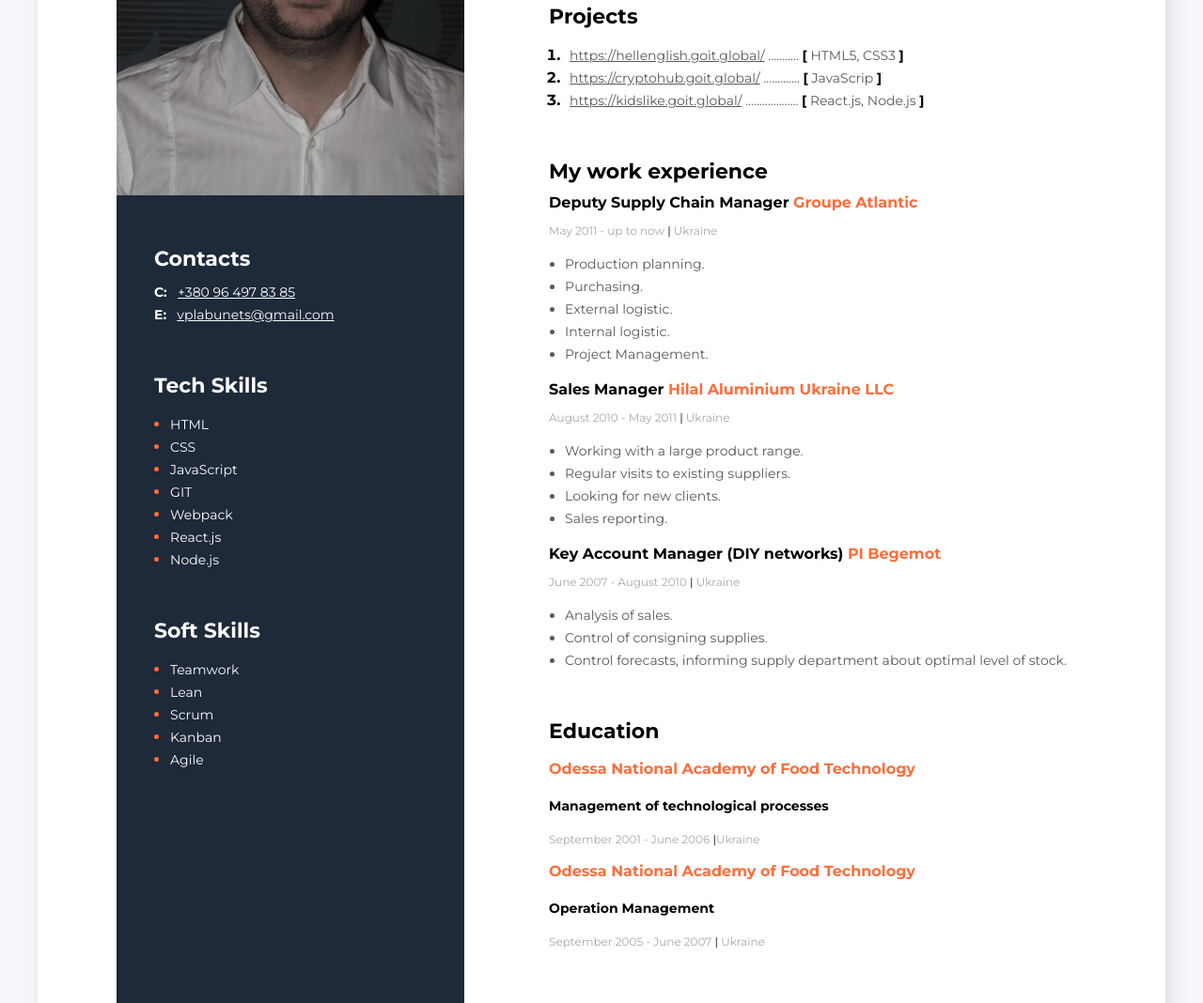
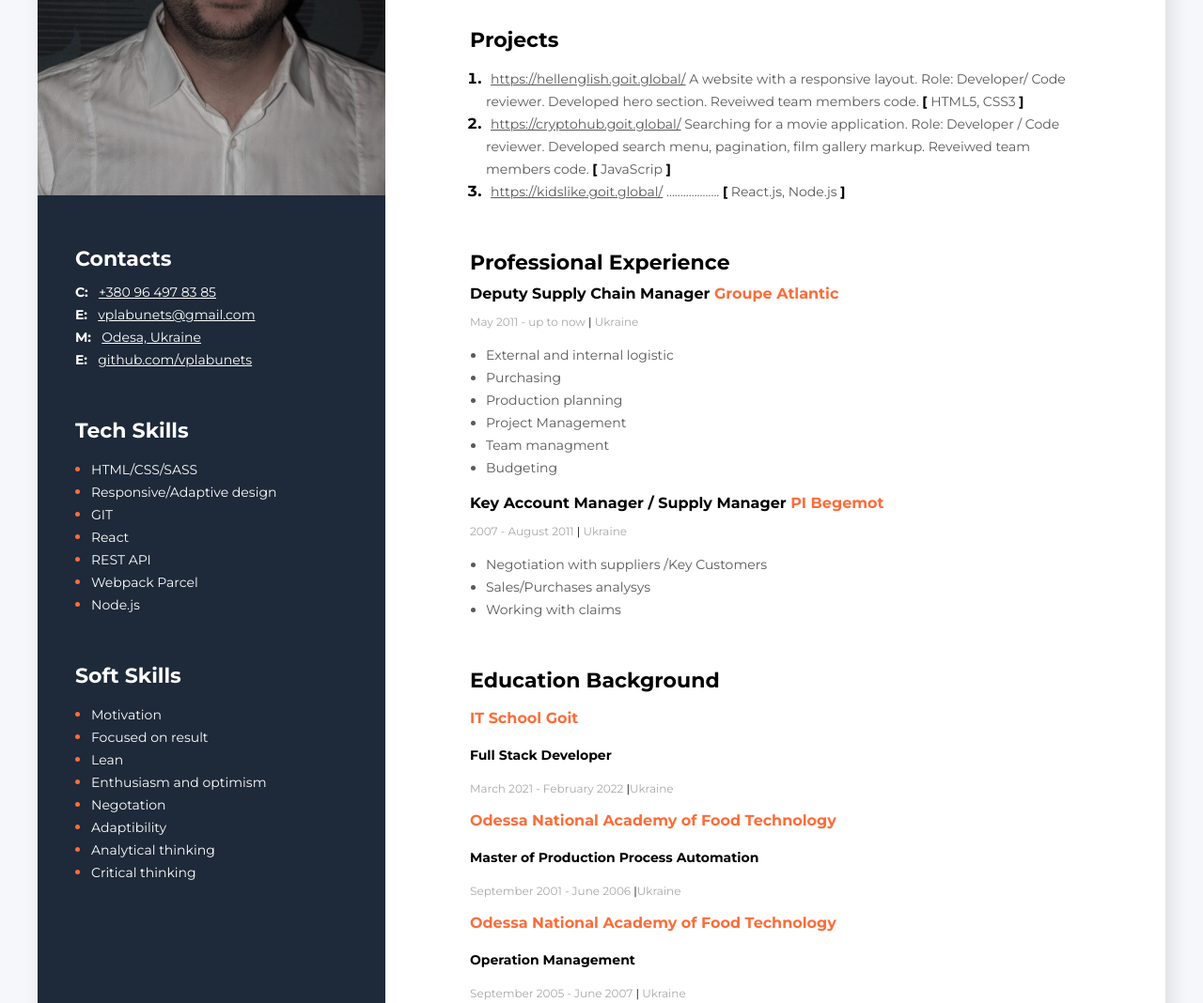
Before and after one commit to vplabunets/My-Resume, a plain HTML site: page index.html in a window 1280 px wide. Shown: the part 365-1433 px from the top of the page at 94% size. Drawn offline with Linux system fonts and the light colour scheme.

Commit message:
correction

```diff
--- a/css/style.css
+++ b/css/style.css
@@ -1,13 +1,13 @@
 body {
-    font-family: 'Montserrat', sans-serif;
-    background-color: #F5F7FA;
+  font-family: "Montserrat", sans-serif;
+  background-color: #f5f7fa;
 }
 .about_me_profession {
   font-size: 14px;
   font-weight: 700;
   color: #000;
 }
-.main_container{
+.main_container {
   display: flex;
   flex-direction: row-reverse;
   width: 1200px;
@@ -16,14 +16,14 @@ color: #000;
   box-shadow: 6px 6px 20px rgba(0, 0, 0, 0.1);
 }
 /*Main content section */
-.main_content_section{
+.main_content_section {
   padding: 100px 90px;
 }
 /*About me section */
-.about_me_section{
+.about_me_section {
   margin: 0 0 40px 0;
 }
-.main_content_title{
+.main_content_title {
   font-style: normal;
   font-weight: bold;
   font-size: 22px;
@@ -32,7 +32,7 @@ color: #000;
   margin-bottom: 10px;
 }
 
-.about_me_profession{
+.about_me_profession {
   font-style: normal;
   font-weight: bold;
   font-size: 14px;
@@ -40,7 +40,7 @@ color: #000;
   color: #000;
   margin: 0 0 20px 0;
 }
-.my_name{
+.my_name {
   font-style: normal;
   font-weight: bold;
   font-size: 45px;
@@ -48,8 +48,8 @@ color: #000;
   color: #000;
   margin: 0 0 25px 0;
 }
-.about_me_description{
-    width: 400px;
+.about_me_description {
+  /* width: 400px; */
   font-style: normal;
   font-weight: normal;
   font-size: 14px;
@@ -57,17 +57,17 @@ color: #000;
   color: #595959;
 }
 /* My projects section */
-.my_projects_section{
+.my_projects_section {
   margin-bottom: 50px;
 }
-.my_projects_list{
+.my_projects_list {
   padding: 0 0 0 17px;
 }
-.my_projects_item{
+.my_projects_item {
   color: #000;
   font-weight: bold;
 }
-.my_projects_text{
+.my_projects_text {
   color: #595959;
   font-style: normal;
   font-weight: normal;
@@ -75,14 +75,14 @@ color: #000;
   line-height: 24px;
   margin-left: 5px;
 }
-.my_projects_link{
+.my_projects_link {
   color: #595959;
   font-style: normal;
   font-weight: normal;
   font-size: 14px;
   line-height: 24px;
 }
-.my_projects_brackets{
+.my_projects_brackets {
   color: #000;
   font-style: normal;
   font-weight: bold;
@@ -91,37 +91,37 @@ color: #000;
 }
 
 /* My work experience section */
-.my_work_experience_company_block{
+.my_work_experience_company_block {
   margin: 0 15px 0 0;
 }
-.my_work_experience_company{
-      color: #FB6D3A;
+.my_work_experience_company {
+  color: #fb6d3a;
 }
-.my_work_experience_position{
+.my_work_experience_position {
   font-style: normal;
   font-weight: Bold;
-    Font-size: 16px;
-    Line-height: 20px;
+  font-size: 16px;
+  line-height: 20px;
   margin: 0 0 10px 0;
 }
-.my_work_experience_period{
+.my_work_experience_period {
   font-style: normal;
   font-weight: normal;
-    Font-size: 12px;
-    Line-height: 15px;
-    color:#A8A8A8;
+  font-size: 12px;
+  line-height: 15px;
+  color: #a8a8a8;
 }
-.my_work_experience_devider{
+.my_work_experience_devider {
   color: #000;
   font-style: normal;
   font-weight: normal;
-    Font-size: 12px;
-    Line-height: 15px;
+  font-size: 12px;
+  line-height: 15px;
 }
-.my_work_experience_duties{
-    padding:  0 0 0 17px;
+.my_work_experience_duties {
+  padding: 0 0 0 17px;
 }
-.my_work_experience_duty{
+.my_work_experience_duty {
   font-style: normal;
   font-weight: normal;
   font-size: 14px;
@@ -129,18 +129,18 @@ color: #000;
   color: #595959;
 }
 /*Education section*/
-.my_education_section{
+.my_education_section {
   margin-top: 50px;
 }
-.my_education_place_name{
+.my_education_place_name {
   margin-top: 17px;
   font-style: normal;
   font-weight: bold;
   font-size: 16px;
   line-height: 20px;
-    color: #FB6D3A;
+  color: #fb6d3a;
 }
-.my_education_speciality{
+.my_education_speciality {
   margin-top: 15px;
   font-style: normal;
   font-weight: bold;
@@ -148,30 +148,29 @@ color: #000;
   line-height: 17px;
   color: #000000;
 }
-.my_education_period{
+.my_education_period {
   margin-top: 15px;
   font-style: normal;
   font-weight: normal;
   font-size: 12px;
   line-height: 15px;
-    color: #A8A8A8
+  color: #a8a8a8;
 }
-.my_education_time_devider{
+.my_education_time_devider {
   color: #000;
   font-style: normal;
   font-weight: normal;
-    Font-size: 12px;
-    Line-height: 15px;
+  font-size: 12px;
+  line-height: 15px;
 }
 /*sidebar section*/
-.sidebar_section{
-    background-color: #1E2939;
+.sidebar_section {
+  background-color: #1e2939;
   width: 370px;
   padding-top: 40px;
-
 }
 
-.sidebar_title{
+.sidebar_title {
   font-style: normal;
   font-weight: bold;
   font-size: 22px;
@@ -180,55 +179,52 @@ color: #000;
   margin-bottom: 10px;
 }
 .contacts_section,
-.tech_skills_section
-{
+.tech_skills_section {
   margin: 50px 0 0 40px;
 }
 
 /* contacts section */
-.contacts_section_type{
+.contacts_section_type {
   font-style: normal;
   font-weight: bold;
   font-size: 14px;
   line-height: 24px;
-    color: #FFFFFF;
+  color: #ffffff;
   margin-right: 7px;
 }
-.contacts_section_link{
+.contacts_section_link {
   font-style: normal;
   font-weight: normal;
   font-size: 14px;
   line-height: 24px;
-    color:#fff;
-
+  color: #fff;
 }
 /* tech skills section */
-.tech_skills_list{
+.tech_skills_list {
   padding: 0 0 0 17px;
 }
-.tech_skills_item{
-    color: #FB6D3A;
+.tech_skills_item {
+  color: #fb6d3a;
 }
-.tech_skills_item_text{
-    color:#fff;
+.tech_skills_item_text {
+  color: #fff;
   font-style: normal;
   font-weight: normal;
   font-size: 14px;
   line-height: 24px;
 }
 /* soft skills section */
-.soft_skills_section
-{
+.soft_skills_section {
   margin: 50px 0 0 40px;
 }
-.soft_skills_list{
+.soft_skills_list {
   padding: 0 0 0 17px;
 }
-.soft_skills_item{
-    color: #FB6D3A;
+.soft_skills_item {
+  color: #fb6d3a;
 }
-.soft_skills_item_text{
-    color:#fff;
+.soft_skills_item_text {
+  color: #fff;
   font-style: normal;
   font-weight: normal;
   font-size: 14px;
--- a/index.html
+++ b/index.html
@@ -21,6 +21,7 @@
             <div class="about_me_section">
                 <h2 class="about_me_profession">Front-End Developer</h2>
                 <h1 class="my_name">Volodymyr Labunets</h1>
+                <h2>About Me</h2>
                 <p class="about_me_description">Hard-working and detail-oriented Frontend developer seeking an entry-level position to apply my skills in coding, projects developing for company's and my profit.</p>
             <!--My projects section--><a> </a>
             </div>
@@ -30,14 +31,14 @@
                     <li class="my_projects_item">
                         <span class="my_projects_text">
                             <a href="https://hellenglish.goit.global/" class="my_projects_link">https://hellenglish.goit.global/</a>
-                            ...........
+                            A website with a responsive layout. Role: Developer/ Code reviewer. Developed hero section. Reveiwed team members code.
                             <span class="my_projects_brackets">[</span> HTML5, CSS3 <span class="my_projects_brackets">]</span>
                         </span>
                     </li>
                     <li class="my_projects_item">
                         <span class="my_projects_text">
                             <a href="https://cryptohub.goit.global/" class="my_projects_link">https://cryptohub.goit.global/</a>
-                            .............
+                            Searching for a movie application. Role:  Developer / Code reviewer. Developed search menu, pagination, film gallery markup. Reveiwed team members code.
                             <span class="my_projects_brackets">[</span> JavaScrip <span class="my_projects_brackets">]</span>
                         </span>
                     </li>
@@ -53,21 +54,22 @@
             </div>
             <!--My work experience section-->
             <div class="my_work_experience_section">
-                <h3 class="main_content_title">My work experience</h3>
+                <h3 class="main_content_title">Professional Experience</h3>
                 <!--Company 3-->
                 <div class="my_work_experience_company_block">
                     <h4 class="my_work_experience_position">Deputy Supply Chain Manager <span class="my_work_experience_company">Groupe Atlantic</span></h4>
                     <p class='my_work_experience_period'>May 2011 - up to now <span class="my_work_experience_devider">|</span> Ukraine</p>
                     <ul class="my_work_experience_duties">
-                        <li class="my_work_experience_duty">Production planning.</li>
-                        <li class="my_work_experience_duty">Purchasing.</li>
-                        <li class="my_work_experience_duty">External logistic.</li>
-                        <li class="my_work_experience_duty">Internal logistic.</li>
-                        <li class="my_work_experience_duty">Project Management.</li>
+                        <li class="my_work_experience_duty">External and internal logistic</li>
+                        <li class="my_work_experience_duty">Purchasing</li>
+                        <li class="my_work_experience_duty">Production planning</li>
+                        <li class="my_work_experience_duty">Project Management</li>
+                        <li class="my_work_experience_duty">Team managment</li>
+                        <li class="my_work_experience_duty">Budgeting</li>
                     </ul>
                 </div>
                 <!--Company 2-->
-                <div class="my_work_experience_company_block">
+                <!-- <div class="my_work_experience_company_block">
                     <h4 class="my_work_experience_position">Sales Manager <span class="my_work_experience_company">Hilal Aluminium Ukraine LLC</span></h4>
                     <p class="my_work_experience_period">August 2010 - May 2011 <span class="my_work_experience_devider">|</span> Ukraine</p>
                     <ul class="my_work_experience_duties">
@@ -76,24 +78,28 @@
                         <li class="my_work_experience_duty">Looking for new clients.</li>
                         <li class="my_work_experience_duty">Sales reporting.</li>
                     </ul>
-                </div>
+                </div>               -->
                 <!--Company 1-->
                 <div class="my_work_experience_company_block">
-                    <h4 class="my_work_experience_position">Key Account Manager (DIY networks) <span class="my_work_experience_company">PI Begemot</span></h4>
-                    <p class='my_work_experience_period'>June 2007 - August 2010 <span class="my_work_experience_devider">|</span>   Ukraine</p>
+                    <h4 class="my_work_experience_position">Key Account Manager / Supply Manager <span class="my_work_experience_company">PI Begemot</span></h4>
+                    <p class='my_work_experience_period'>2007 - August 2011 <span class="my_work_experience_devider">|</span>   Ukraine</p>
                     <ul  class="my_work_experience_duties">
-                        <li class="my_work_experience_duty">Analysis of sales.</li>
-                        <li class="my_work_experience_duty">Control of consigning supplies.</li>
-                        <li class="my_work_experience_duty">Control forecasts, informing supply department about optimal level of stock.</li>
+                        <li class="my_work_experience_duty">Negotiation with suppliers /Key Customers</li>
+                        <li class="my_work_experience_duty">Sales/Purchases analysys</li>
+                        <li class="my_work_experience_duty">Working with claims</li>
                     </ul>
                 </div>
             </div>
             <!--Education section-->
             <div class="my_education_section">
-                <h3 class="main_content_title">Education</h3>
+                <h3 class="main_content_title">Education Background</h3>
                 <div>
+                    <h4 class="my_education_place_name">IT School Goit</h4>
+                    <h4 class="my_education_speciality">Full Stack Developer</h4>
+                    <p class="my_education_period">March 2021 - February 2022 <span class="my_education_time_devider">|</span>Ukraine</p>
+
                     <h4 class="my_education_place_name">Odessa National Academy of Food Technology</h4>
-                    <h4 class="my_education_speciality">Management of technological processes </h4>
+                    <h4 class="my_education_speciality">Master of Production Process Automation</h4>
                     <p class="my_education_period">September 2001 - June 2006 <span class="my_education_time_devider">|</span>Ukraine</p>
 
                     <h4 class="my_education_place_name">Odessa National Academy of Food Technology</h4>
@@ -116,17 +122,25 @@
                     <span class="contacts_section_type">E:</span>
                     <a class="contacts_section_link" href="mailto:vplabunets@gmail.com">vplabunets@gmail.com</a>
                 </div>
+                    <div>
+                    <span class="contacts_section_type">M:</span>
+                    <a class="contacts_section_link" href="">Odesa, Ukraine</a>
+                </div>
+                    <div>
+                    <span class="contacts_section_type">E:</span>
+                    <a class="contacts_section_link" href="https://github.com/vplabunets">github.com/vplabunets</a>
+                </div>
             </div>
             <!--Tech skills section-->
             <div class="tech_skills_section">
                 <h3 class="sidebar_title">Tech Skills</h3>
                 <ul class="tech_skills_list">
-                    <li class="tech_skills_item"><span class="tech_skills_item_text">HTML</span></li>
-                    <li class="tech_skills_item"><span class="tech_skills_item_text">CSS</span></li>
-                    <li class="tech_skills_item"><span class="tech_skills_item_text">JavaScript</span></li>
+                    <li class="tech_skills_item"><span class="tech_skills_item_text">HTML/CSS/SASS</span></li>
+                    <li class="tech_skills_item"><span class="tech_skills_item_text">Responsive/Adaptive design</span></li>
                     <li class="tech_skills_item"><span class="tech_skills_item_text">GIT</span></li>
-                    <li class="tech_skills_item"><span class="tech_skills_item_text">Webpack</span></li>
-                    <li class="tech_skills_item"><span class="tech_skills_item_text">React.js</span></li>
+                    <li class="tech_skills_item"><span class="tech_skills_item_text">React</span></li>
+                    <li class="tech_skills_item"><span class="tech_skills_item_text">REST API</span></li>
+                    <li class="tech_skills_item"><span class="tech_skills_item_text">Webpack Parcel</span></li>
                     <li class="tech_skills_item"><span class="tech_skills_item_text">Node.js</span></li>
               </ul>
             </div>
@@ -134,11 +148,15 @@
             <div class="soft_skills_section">
                 <h3 class="sidebar_title">Soft Skills</h3>
                 <ul class="soft_skills_list">
-                    <li class="soft_skills_item"><span class="soft_skills_item_text">Teamwork</span></li>
+                    <li class="soft_skills_item"><span class="soft_skills_item_text">Motivation</span></li>
+                    <li class="soft_skills_item"><span class="soft_skills_item_text">Focused on result</span></li>
                     <li class="soft_skills_item"><span class="soft_skills_item_text">Lean</span></li>
-                    <li class="soft_skills_item"><span class="soft_skills_item_text">Scrum</span></li>
-                    <li class="soft_skills_item"><span class="soft_skills_item_text">Kanban</span></li>
-                    <li class="soft_skills_item"><span class="soft_skills_item_text">Agile</span></li>
+                    <li class="soft_skills_item"><span class="soft_skills_item_text">Enthusiasm and optimism</span></li>
+                    <li class="soft_skills_item"><span class="soft_skills_item_text">Negotation</span></li>
+                    <li class="soft_skills_item"><span class="soft_skills_item_text">Adaptibility</span></li>
+                    <li class="soft_skills_item"><span class="soft_skills_item_text">Analytical thinking</span></li>
+                    <li class="soft_skills_item"><span class="soft_skills_item_text">Critical thinking
+</span></li>
               </ul>
             </div>
         </aside>
```
Lines whose indentation alone changed are shown as unchanged.
